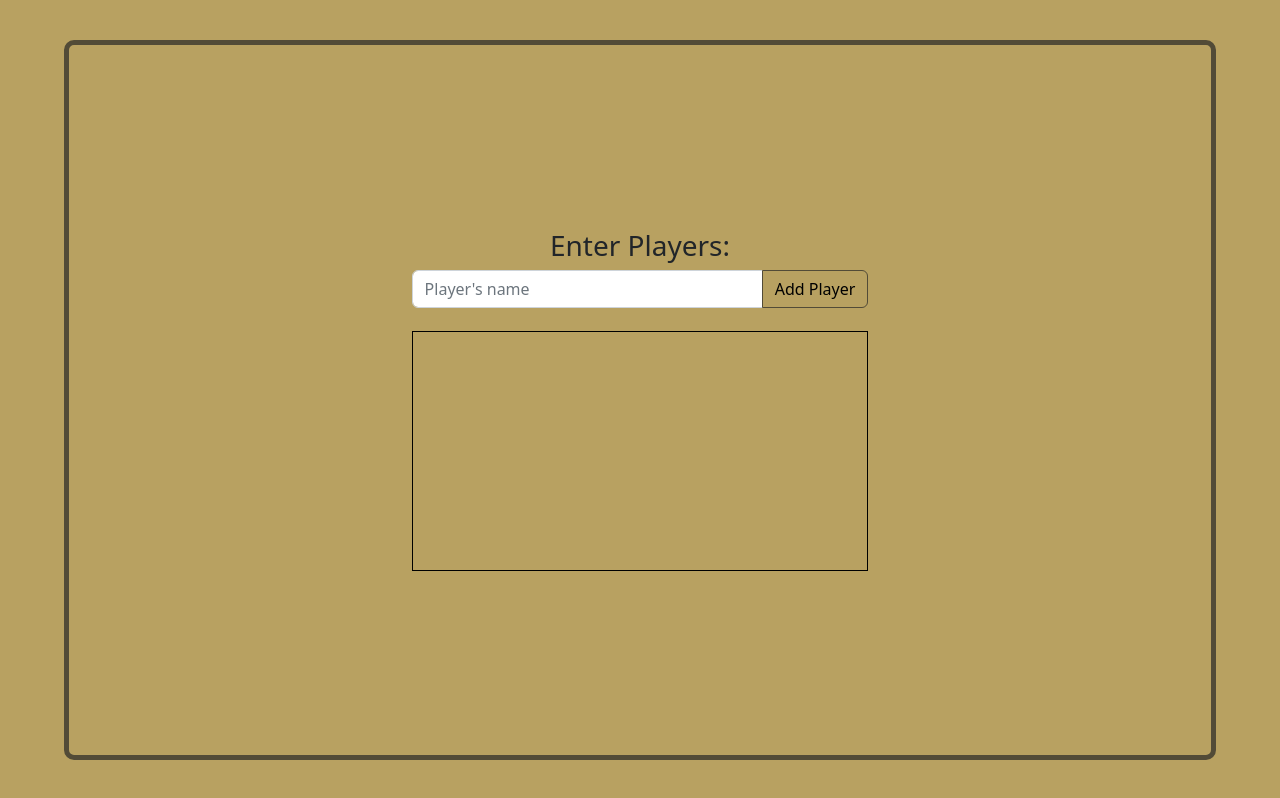
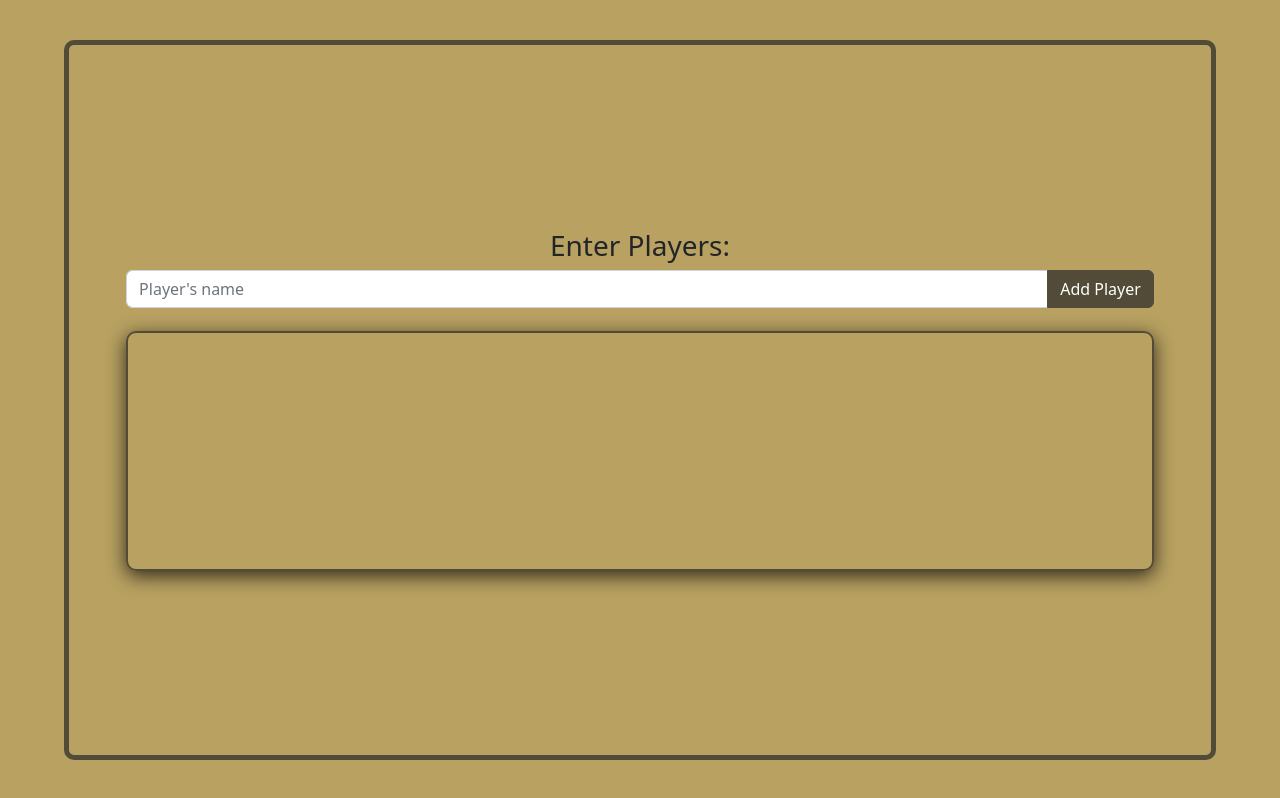
Before and after one commit to DavidJoao/your-turn, a React (Create React App) app: page /play in a window 1280 px wide. Built offline with nearby package versions, Linux system fonts and the light colour scheme.

Commit message:
changed style of name cards, and added overflow scroll to users list

```diff
--- a/src/App.js
+++ b/src/App.js
@@ -11,7 +11,8 @@ function App() {
 
   const colorTemplate = {
     primary: '#b8a161',
-    secondary:'#524b37'
+    secondary:'#524b37',
+    shadow: '0px 5px 19px 0px rgba(0,0,0,0.75)'
   }
 
   return (
--- a/src/components/Play.js
+++ b/src/components/Play.js
@@ -30,15 +30,15 @@ function Play(){
         <div style={{width:"100%", height:'100vh', backgroundColor:`${colorTemplate.primary}`, display:"flex", justifyContent:"center", alignItems:"center"}}>
             <div style={{border:`5px solid ${colorTemplate.secondary}`, width:'90%', height:"90vh", borderRadius:'10px', display:'flex', flexDirection:"column", justifyContent:"center", alignItems:"center"}}>
                 <h3>Enter Players:</h3>
-                <InputGroup style={{width:'40%'}}>
+                <InputGroup style={{width:'90%'}}>
                     <Form.Control onChange={handleChange} placeholder="Player's name" value={player}/>
-                    <Button style={{backgroundColor:`${colorTemplate.primary}`, border:`1px solid ${colorTemplate.secondary}`, color:'black'}} onClick={addPlayer}>Add Player</Button>
+                    <Button style={{backgroundColor:`${colorTemplate.secondary}`, border:`1px solid ${colorTemplate.secondary}`, color:'white'}} onClick={addPlayer}>Add Player</Button>
                 </InputGroup>
-                <div style={{border:"1px solid black", width:'40%', height:"30vh", marginTop:"2%"}}>
-                    <ul>
+                <div style={{border:`2px solid ${colorTemplate.secondary}`, width:'90%', height:"30vh", marginTop:"2%", overflow:'scroll', borderRadius:"10px", boxShadow:`${colorTemplate.shadow}`}}>
+                    <ul style={{display:'flex', flexDirection:'column', alignItems:"center", padding:"1%"}}>
                         {playersList.map(player => {
                             return(
-                                <li key={player.id}>{player.value}</li>
+                                <li key={player.id} style={{padding:'1%', border:'2px solid black', borderRadius:'10px', listStyle:'none', width:'50%', textAlign:"center", margin:"1%", backgroundColor:`white`, boxShadow:"0px 5px 19px 0px rgba(0,0,0,0.75)", fontSize:"1rem"}}>{player.value}</li>
                             )
                         })}
                     </ul>
```
